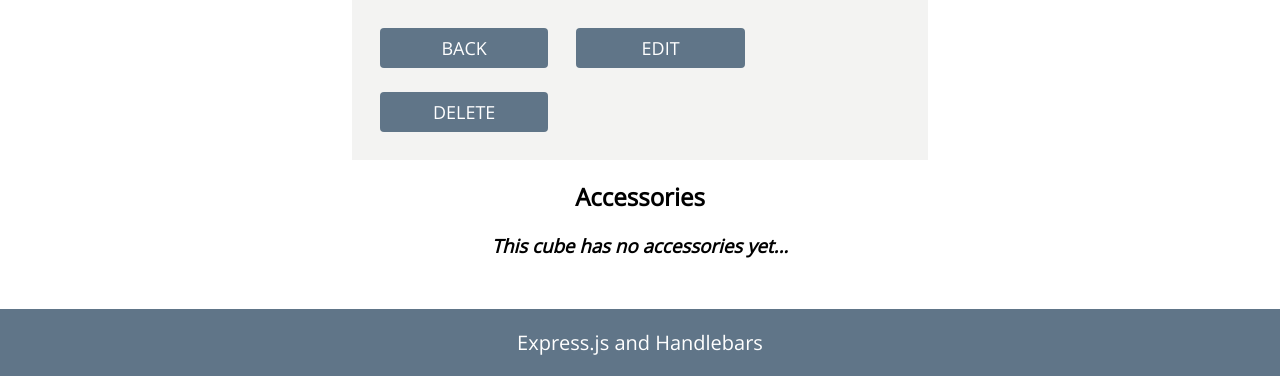
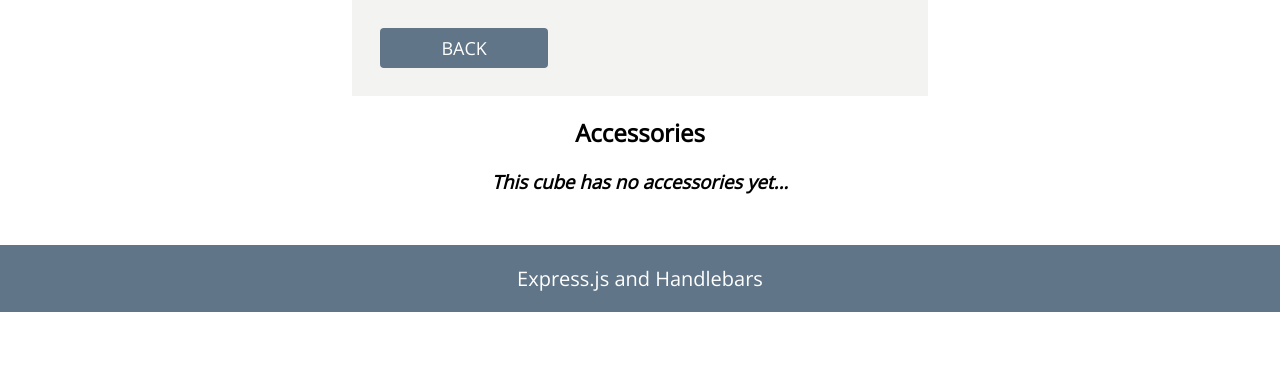
Before and after one commit to toshko89/cubes-vol.2, a Node server app: page /cube/600000000000000000000001 in a window 1280 px wide. Shown: the part 459-835 px from the top of the page. After the commit the page ends 771 px from the top, so only its background shows below. Run offline with Node 20, Linux system fonts and the light colour scheme; data that the repository does not hold is empty; some libraries are stand-ins or nearby versions.

Commit message:
details page amended

```diff
--- a/src/views/partials/details.hbs
+++ b/src/views/partials/details.hbs
@@ -4,12 +4,12 @@
     <div class="details">
         <p><span>Description:</span>{{description}}</p>
         <p><span>Difficulty level:</span>{{difficulty}}</p>
-        <a class="btn" href="/">Back</a>
+        {{#if user}}
+        <a class="btn" href="/cube/{{_id}}/accessory/attach">Accessory</a>
         <a class="btn" href="/cube/{{_id}}/edit">Edit</a>
         <a class="btn" href="/cube/{{_id}}/delete">Delete</a>
-        {{#if user}}
-        <a class="btn" href="/cube/{{_id}}/accessory/attach">Accessory</a>
         {{/if}}
+        <a class="btn" href="/">Back</a>
     </div>
     <h2>Accessories</h2>
     <div class="accessories">
```
